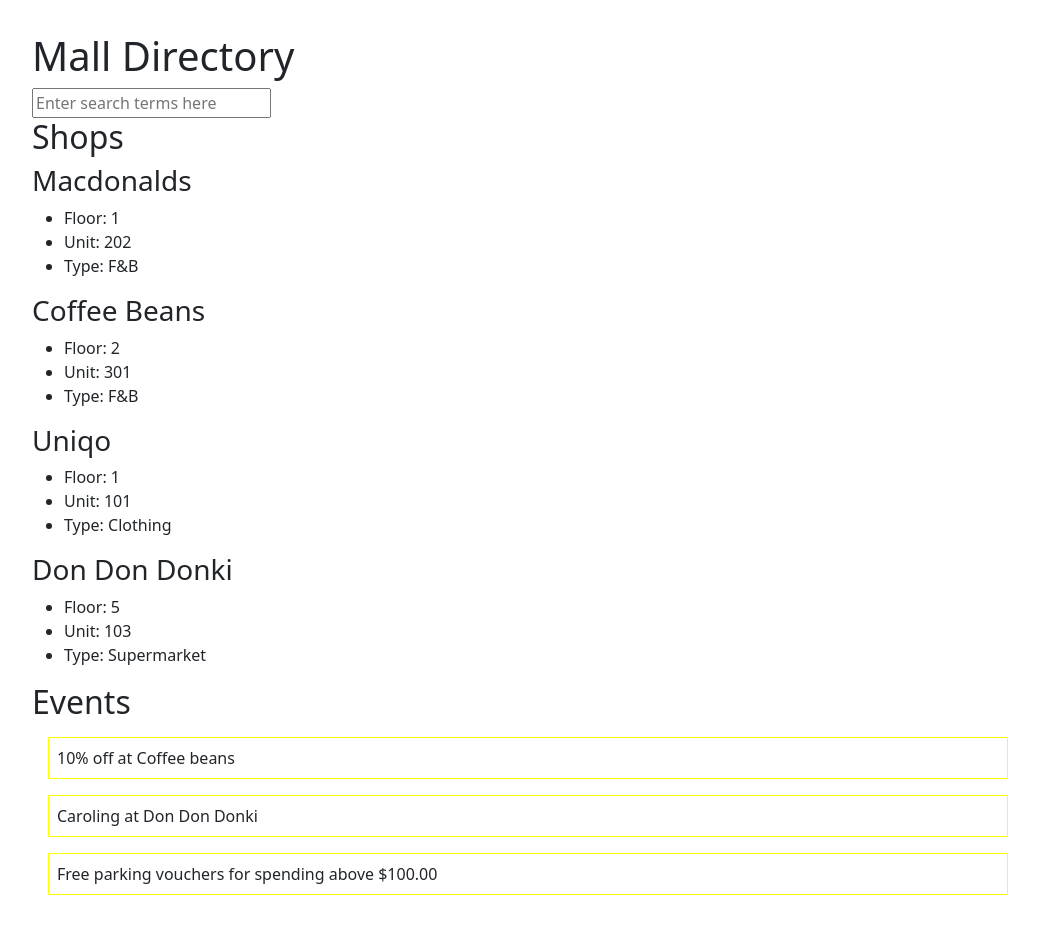
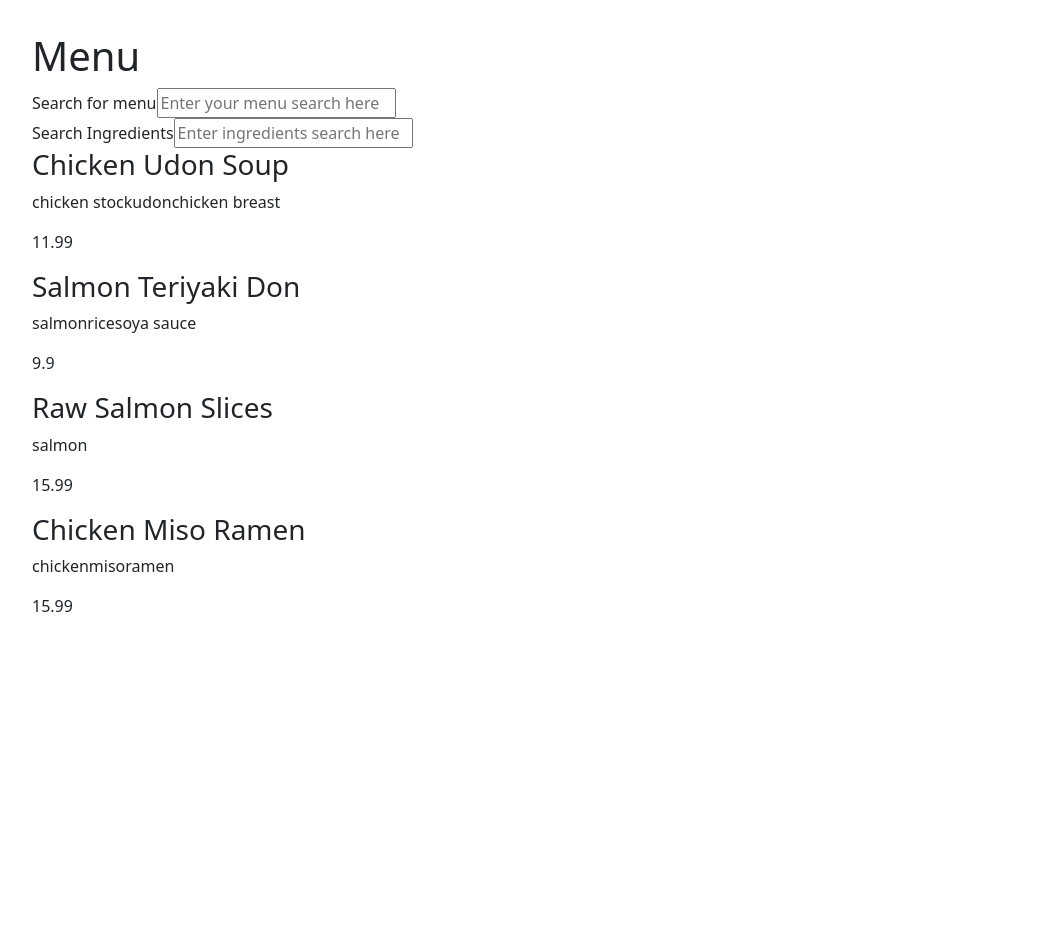
Before and after one commit to smdewi/react-7-2-render-list, a React (Create React App) app: page / in a window 1280 px wide. Shown: the top 934 px of the page, without its empty margins (112-1151 px from the left). After the commit the page ends 800 px from the top, so only its background shows below. Built offline with nearby package versions, Linux system fonts and the light colour scheme.

Commit message:
exercise 7.3 using for loops for search and filter

```diff
--- a/src/App.js
+++ b/src/App.js
@@ -4,12 +4,13 @@
 // import MallDirectory from './MallDirectory';
 // import MallDirectoryComplex from './MallDirectoryComplex';
 // import MenuComplex from './MenuComplex';
-import MallDirectoryComplexWithSearch from './MallDirectoryComplexWithSearch';
+// import MallDirectoryComplexWithSearch from './MallDirectoryComplexWithSearch';
+import MenuComplexWithSearch from './MenuComplexWithSearch'
 
 function App() {
   return (
     <div className="app-container">
-      <MallDirectoryComplexWithSearch />
+      <MenuComplexWithSearch />
     </div>
   );
 }
--- /dev/null
+++ b/src/MenuComplexWithSearch.js
@@ -0,0 +1,96 @@
+import React from 'react';
+
+export default class Menu extends React.Component {
+    state = {
+        searchTerms: "",
+        searchIngredients: "",
+        menuItems: [
+            {
+                "_id": 101,
+                "name":"Chicken Udon Soup",
+                "price": 11.99,
+                "ingredients":["chicken stock", "udon", "chicken breast"]
+                },
+                {
+                "_id": 203,
+                "name":"Salmon Teriyaki Don",
+                "price": 9.9,
+                "ingredients":["salmon", "rice", "soya sauce"]
+                },
+                {
+                "_id": 401,
+                "name":"Raw Salmon Slices",
+                "price": 15.99,
+                "ingredients":["salmon"]
+                },
+                {
+                "_id": 402,
+                "name":"Chicken Miso Ramen",
+                "price": 15.99,
+                "ingredients":["chicken", "miso", "ramen"]
+                }
+        ]
+    }
+
+    renderMenuItems() {
+        let jsx = [];
+        let filteredResults =[];
+        let results = [];
+        for (let item of this.state.menuItems) {
+            if (this.state.searchTerms === "" || item.name.toLowerCase().includes(this.state.searchTerms.toLowerCase())) {
+                jsx.push(
+                    <div key={item._id}>
+                        <h3>{item.name}</h3>
+                        <p>{item.ingredients}</p>
+                        <p>{item.price}</p>
+                    </div>
+                );
+                filteredResults.push({
+                    "_id": item._id,
+                    "name": item.name,
+                    "price": item.price,
+                    "ingredients": item.ingredients
+                });
+            }
+        }
+
+        console.log("Filtered Result", filteredResults);
+        for (let item of filteredResults) {
+            if (this.state.searchIngredients === "" || item.ingredients.includes(this.state.searchIngredients)) {
+                results.push(
+                    <div key={item._id}>
+                        <h3>{item.name}</h3>
+                        <p>{item.ingredients}</p>
+                        <p>{item.price}</p>
+                    </div>
+                );
+            }
+        }
+
+        return results;
+    }
+
+    render() {
+        return (
+            <React.Fragment>
+                <h1>Menu </h1>
+
+                <div>
+                <label>Search for menu </label>
+                <input type="text" value={this.state.searchTerms}
+                placeholder="Enter your menu search here"
+                onChange={(e) => {this.setState({searchTerms: e.target.value})}}/>
+                </div>
+
+                <div>
+                    <label>Search Ingredients</label>
+                    <input type="text" value={this.state.searchIngredients}
+                    placeholder="Enter ingredients search here"
+                    onChange={(e) => {this.setState({searchIngredients: e.target.value})}}/>
+                </div>
+
+                {this.renderMenuItems()}
+            </React.Fragment>
+        );
+    }
+}
```
